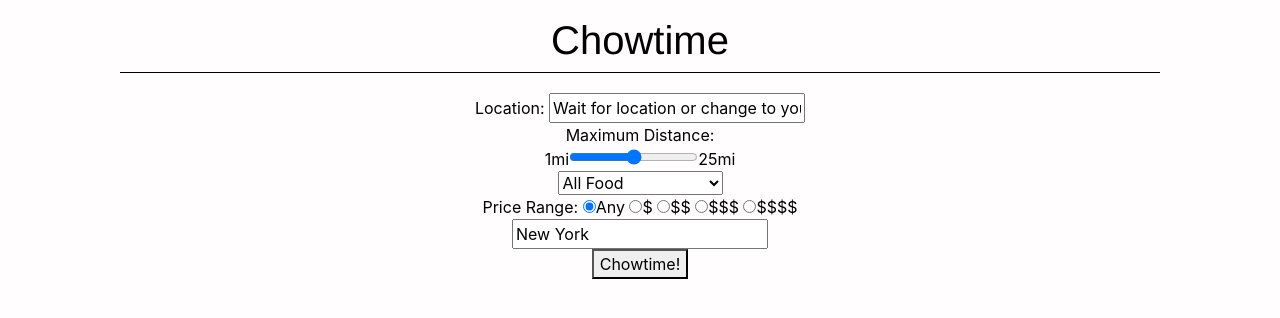
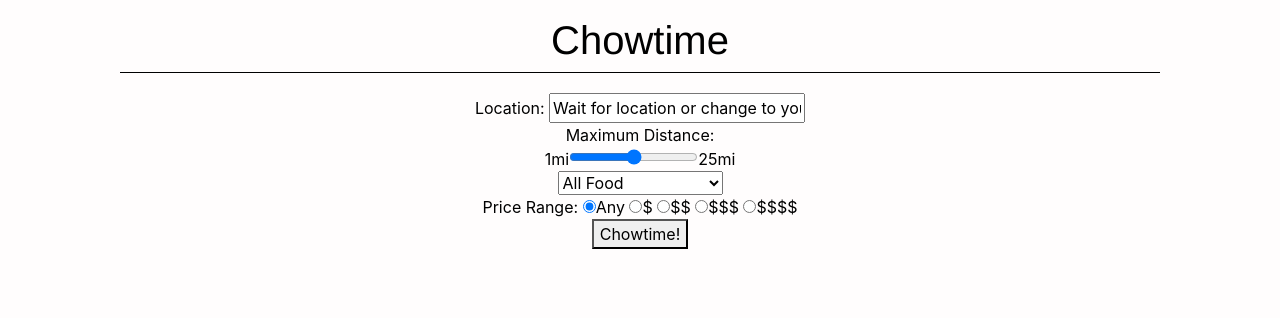
Before and after one commit to maxlchen/chowtime, a PHP site: page / in a window 1280 px wide. Shown: the part 64-382 px from the top of the page. Run offline with PHP 8.4, Linux system fonts and the light colour scheme.

Commit message:
Still fixing bad merge data

```diff
--- a/index.php
+++ b/index.php
@@ -72,8 +72,6 @@
 		Price Range:
 		<input type="radio" name ="price" id = "price" value = "0" checked>Any <input type="radio" name ="price" id = "price" value = "1" >$ <input type="radio" name ="price" id = "price" value = "2" >$$ <input type="radio" name ="price" id = "price" value = "3" >$$$ <input type="radio" name ="price" id = "price" value = "4" >$$$$  <br>
 
-		<input type="text" name="location" id = "location" value="New York" >
-		<br>
 
 		<button type = "submit">Chowtime!</button>
 	</form>
```
